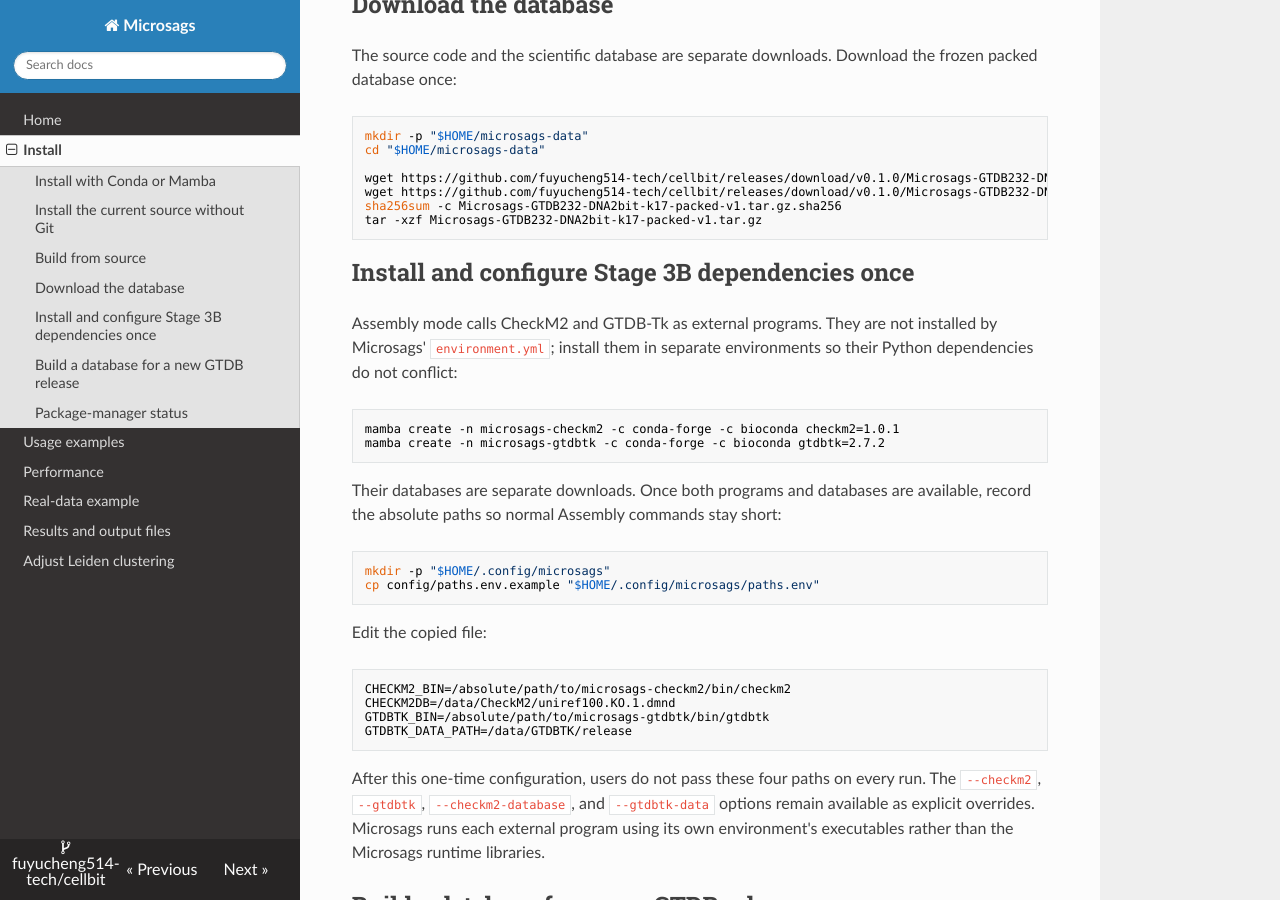
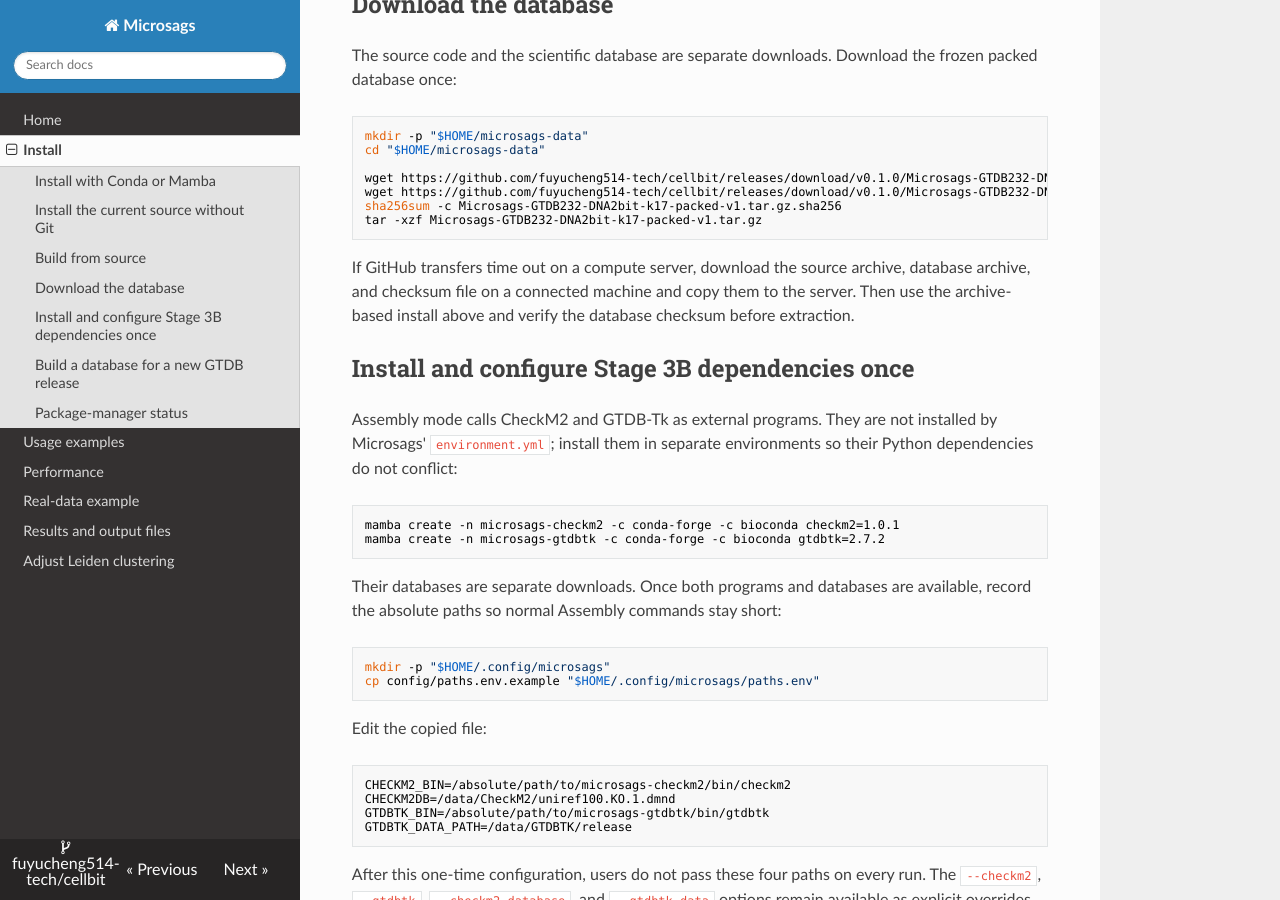
Before and after one commit to fuyucheng514-tech/cellbit, an MkDocs documentation site: the page built from docs/install.md, in a window 1280 px wide and 900 px high, scrolled down 1246 px. Built offline with MkDocs 1.6.1, drawn with Linux system fonts in a browser that asks for light colours; nearby versions of some CDN libraries.

Commit message:
Document transfer fallback for restricted compute hosts

````diff
--- a/REPOSITORY_SHA256SUMS.txt
+++ b/REPOSITORY_SHA256SUMS.txt
@@ -50,7 +50,7 @@ af221a5a5c251531f09828a2bff865312357983091750574fe8e381359ca5682  docs/STAGE3B_S
 1926d2922fd1ef0baeba53e41b209175638b26a022ac27180ceaf4645a26cae0  docs/figures/performance/simulation_time.svg
 18276f016b4ebe194292d3c9d1b4f8d2861a85f25f575b4b63228d0b685c3755  docs/index.html
 d2dbd9a37c7879d1ef2d20c30e406b6c6fe28cd4442031da274e1000c9ece263  docs/index.md
-dabf8c02014789e1a4a45d62a900779c8a3123ccb0cabb8389b35e2ed0e28752  docs/install.md
+e254f25ce666785fe65ba36c197afcd4f1a0571e53603e01f2ce35e82ffa40bb  docs/install.md
 823812de27a6a7c0d11b97bff829861fe2032512d8d3807cdf8129775370b2a2  docs/lake-quarter-tutorial.md
 9088e2b240cb095c4c2b4971c5f7531329c78d8cb39a418563781d43f2c92397  docs/outputs.md
 63f8ede5456896c937ac1458e26360ac8dceeb16936d661820d6b894d9daeb1b  docs/pa-hq-tutorial.md
--- a/docs/install.md
+++ b/docs/install.md
@@ -72,6 +72,11 @@ wget https://github.com/fuyucheng514-tech/cellbit/releases/download/v0.1.0/Micro
 sha256sum -c Microsags-GTDB232-DNA2bit-k17-packed-v1.tar.gz.sha256
 tar -xzf Microsags-GTDB232-DNA2bit-k17-packed-v1.tar.gz
 ```
+
+If GitHub transfers time out on a compute server, download the source archive,
+database archive, and checksum file on a connected machine and copy them to the
+server. Then use the archive-based install above and verify the database
+checksum before extraction.
 
 ## Install and configure Stage 3B dependencies once
 
````
